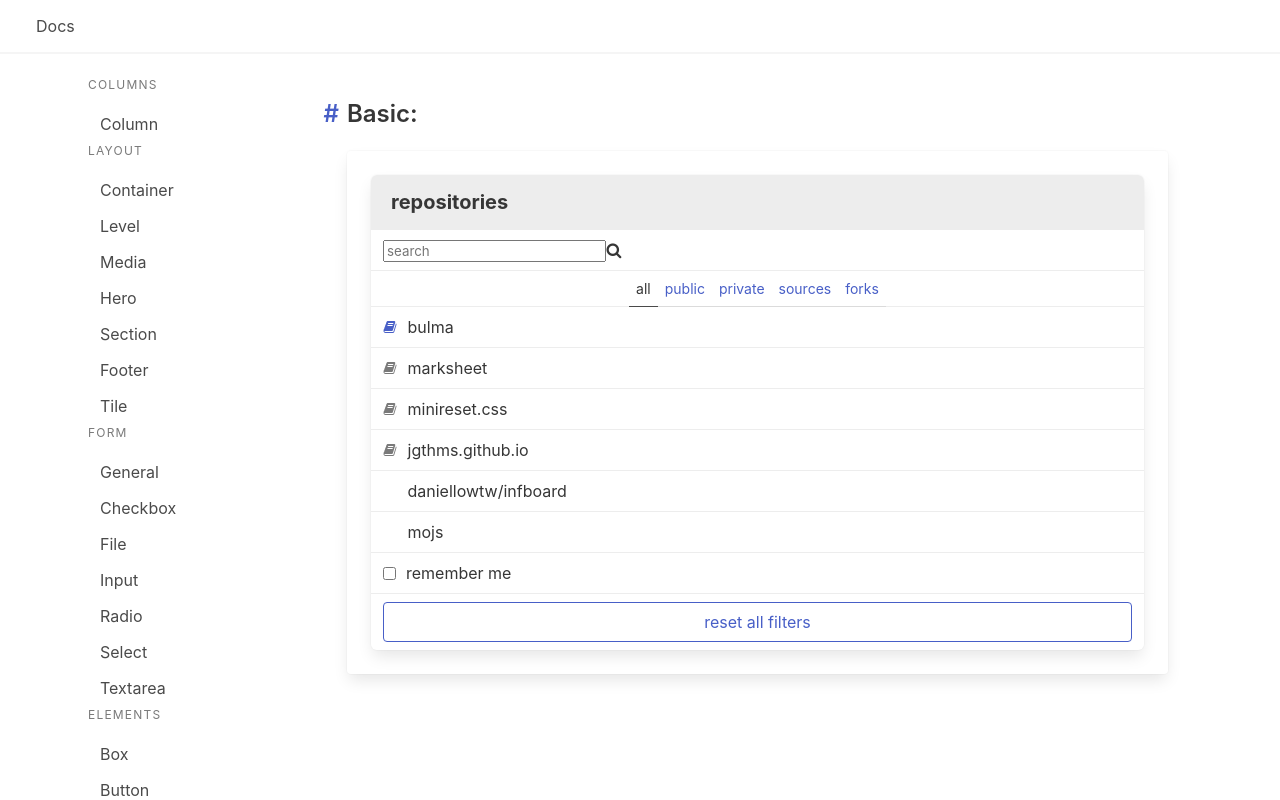
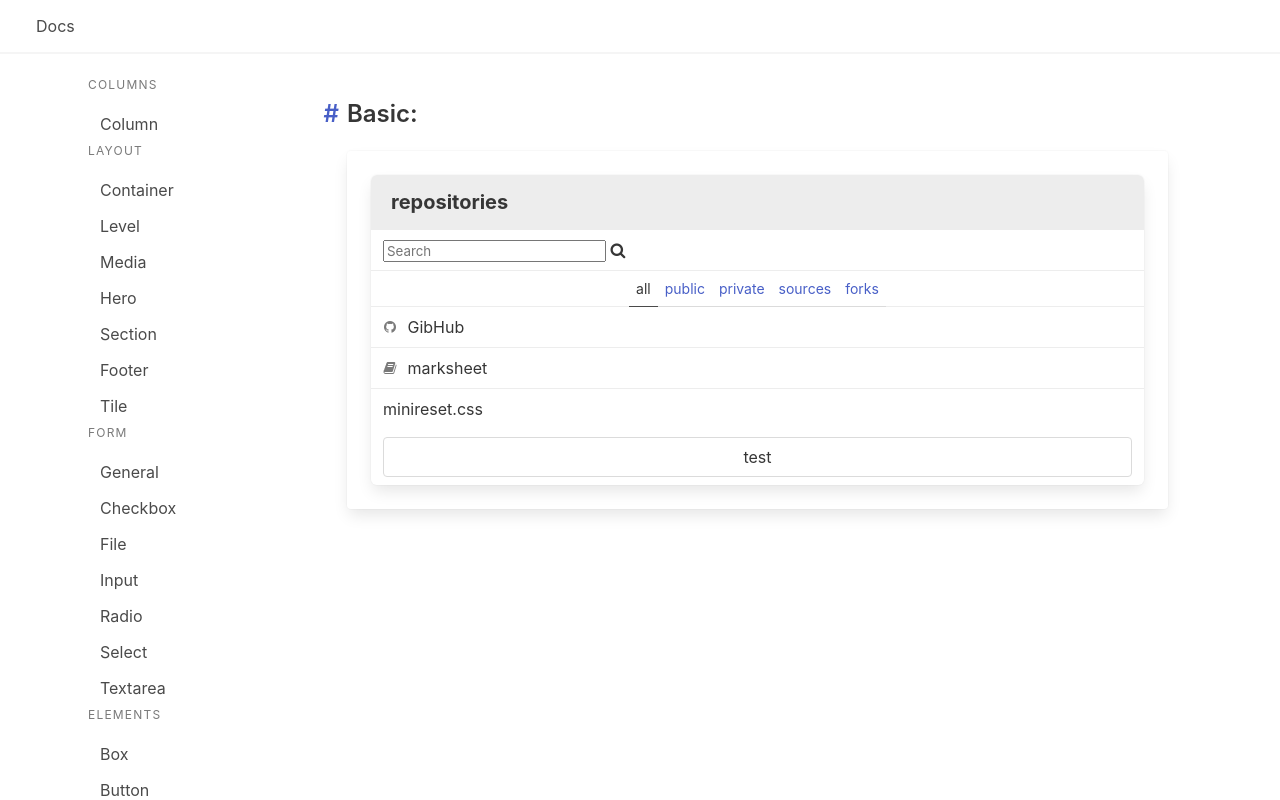
Before and after one commit to vue-bulma/bulma-ui, a Vue app: page /docs/components/panel in a window 1280 px wide. Built offline with nearby package versions, Linux system fonts and the light colour scheme.

Commit message:
improve: component components/panel

```diff
--- a/examples/components/components/Panel.vue
+++ b/examples/components/components/Panel.vue
@@ -2,7 +2,16 @@
   <vb-section>
     <example-section-item title="Basic">
       <demo>
-        <vb-panel></vb-panel>
+        <vb-panel title="repositories">
+          <vb-panel-block :hover-item="false">
+            <vb-input prefix="fa fa-search" placeholder="Search"/>
+          </vb-panel-block>
+          <vb-panel-tab :tabs="tabs" @click="handleClick"></vb-panel-tab>
+          <vb-panel-block :list="tabs[index].list" @click="itemClick" ref="panel-block"></vb-panel-block>
+          <vb-panel-block :hover-item="false">
+            <vb-button fullwidth>test</vb-button>
+          </vb-panel-block>
+        </vb-panel>
       </demo>
     </example-section-item>
   </vb-section>
@@ -10,6 +19,38 @@
 
 <script>
 export default {
-  name: 'PanelExamples'
+  name: 'PanelExamples',
+  data() {
+    return {
+      index: 0,
+      currentIndex: 0,
+      tabs: [
+        {
+          name: 'all',
+          list: [
+            { name: 'GibHub', icon: 'fa fa-github' },
+            { name: 'marksheet', icon: 'fa fa-book' },
+            { name: 'minireset.css' }
+          ]
+        },
+        {
+          name: 'public',
+          list: ['jgthms.github.io', 'daniellowtw/infboard', 'mojs']
+        },
+        { name: 'private', list: ['github.io', 'infboard', 'reat'] },
+        { name: 'sources', list: ['Vue', 'iview', 'element'] },
+        { name: 'forks', list: ['iview', 'element'] }
+      ]
+    }
+  },
+  methods: {
+    handleClick(index) {
+      this.index = index
+      this.$refs['panel-block'].reset()
+    },
+    itemClick(index) {
+      this.currentIndex = index
+    }
+  }
 }
 </script>
--- a/src/components/components/Menu.vue
+++ b/src/components/components/Menu.vue
@@ -1,10 +1,10 @@
 <template>
-  <div>
+  <aside class="menu">
     <p v-if="label" class="menu-label">{{ label }}</p>
     <ul class="menu-list">
       <slot></slot>
     </ul>
-  </div>
+  </aside>
 </template>
 
 <script>
--- a/src/components/components/Panel.vue
+++ b/src/components/components/Panel.vue
@@ -1,74 +1,16 @@
 <template>
   <nav class="panel">
-  <p class="panel-heading">
-    repositories
-  </p>
-  <div class="panel-block">
-    <p class="control has-icons-left">
-      <input class="input is-small" type="text" placeholder="search">
-      <span class="icon is-small is-left">
-        <i class="fa fa-search" aria-hidden="true"></i>
-      </span>
-    </p>
-  </div>
-  <p class="panel-tabs">
-    <a class="is-active">all</a>
-    <a>public</a>
-    <a>private</a>
-    <a>sources</a>
-    <a>forks</a>
-  </p>
-  <a class="panel-block is-active">
-    <span class="panel-icon">
-      <i class="fa fa-book" aria-hidden="true"></i>
-    </span>
-    bulma
-  </a>
-  <a class="panel-block">
-    <span class="panel-icon">
-      <i class="fa fa-book" aria-hidden="true"></i>
-    </span>
-    marksheet
-  </a>
-  <a class="panel-block">
-    <span class="panel-icon">
-      <i class="fa fa-book" aria-hidden="true"></i>
-    </span>
-    minireset.css
-  </a>
-  <a class="panel-block">
-    <span class="panel-icon">
-      <i class="fa fa-book" aria-hidden="true"></i>
-    </span>
-    jgthms.github.io
-  </a>
-  <a class="panel-block">
-    <span class="panel-icon">
-      <i class="fa fa-code-branch" aria-hidden="true"></i>
-    </span>
-    daniellowtw/infboard
-  </a>
-  <a class="panel-block">
-    <span class="panel-icon">
-      <i class="fa fa-code-branch" aria-hidden="true"></i>
-    </span>
-    mojs
-  </a>
-  <label class="panel-block">
-    <input type="checkbox">
-    remember me
-  </label>
-  <div class="panel-block">
-    <button class="button is-link is-outlined is-fullwidth">
-      reset all filters
-    </button>
-  </div>
-</nav>
+    <p class="panel-heading" v-if="title">{{ title }}</p>
+    <slot></slot>
+  </nav>
 </template>
 
 <script>
 export default {
-  name: 'VbPanel'
+  name: 'VbPanel',
+  props: {
+    title: String
+  }
 }
 </script>
 
--- /dev/null
+++ b/src/components/components/PanelBlock.vue
@@ -0,0 +1,60 @@
+<template>
+  <div v-if="hasItem" ref="sy">
+    <a
+      class="panel-block"
+      v-for="(item, index) in list"
+      :key="index"
+      @click.stop="handleClick(index)"
+      :class="{'is-active': currentItem === index}"
+    >
+      <span v-if="item.icon" class="panel-icon">
+        <i :class="item.icon" aria-hidden="true"></i>
+      </span>
+      <slot>{{ item.name || item }}</slot>
+    </a>
+  </div>
+  <div v-else class="panel-block">
+    <span v-if="icon" class="panel-icon">
+      <i :class="icon" aria-hidden="true"></i>
+    </span>
+    <slot></slot>
+  </div>
+</template>
+
+<script>
+export default {
+  name: 'VbPanelBlock',
+  props: {
+    icon: {
+      type: [String, Boolean]
+    },
+    actived: Boolean,
+    hoverItem: {
+      type: Boolean,
+      default: true
+    },
+    list: {
+      type: Array
+    }
+  },
+  data() {
+    return {
+      currentItem: null
+    }
+  },
+  computed: {
+    hasItem() {
+      return this.hoverItem
+    }
+  },
+  methods: {
+    handleClick(index) {
+      this.currentItem = index
+      this.$emit('click', index)
+    },
+    reset() {
+      this.currentItem = null
+    }
+  }
+}
+</script>
--- /dev/null
+++ b/src/components/components/PanelTab.vue
@@ -0,0 +1,32 @@
+<template>
+  <p class="panel-tabs">
+    <a
+      v-for="(tab, index) in tabs"
+      :key="index"
+      :class="{'is-active': currentTab === index}"
+      @click.stop="handleClick(index)"
+    >{{ tab.name }}</a>
+  </p>
+</template>
+
+<script>
+export default {
+  name: 'VbPanelTab',
+  props: {
+    tabs: {
+      tyep: Array
+    }
+  },
+  data() {
+    return {
+      currentTab: 0
+    }
+  },
+  methods: {
+    handleClick(index) {
+      this.currentTab = index
+      this.$emit('click', index)
+    }
+  }
+}
+</script>
--- a/src/index.js
+++ b/src/index.js
@@ -48,7 +48,8 @@ import Navbar from './components/components/navbar/Navbar'
 import NavbarDropdown from './components/components/navbar/NavbarDropdown'
 import NavbarItem from './components/components/navbar/NavbarItem'
 import Panel from './components/components/Panel'
-// import PanelBlock from './components/components/PanelBlock'
+import PanelBlock from './components/components/PanelBlock'
+import PanelTab from './components/components/PanelTab'
 import Dropdown from './components/components/Dropdown'
 import DropdownMenu from './components/components/DropdownMenu'
 import DropdownItem from './components/components/DropdownItem'
@@ -104,7 +105,8 @@ const components = [
   NavbarDropdown,
   NavbarItem,
   Panel,
-  // PanelBlock,
+  PanelBlock,
+  PanelTab,
   Dropdown,
   DropdownMenu,
   DropdownItem
```
